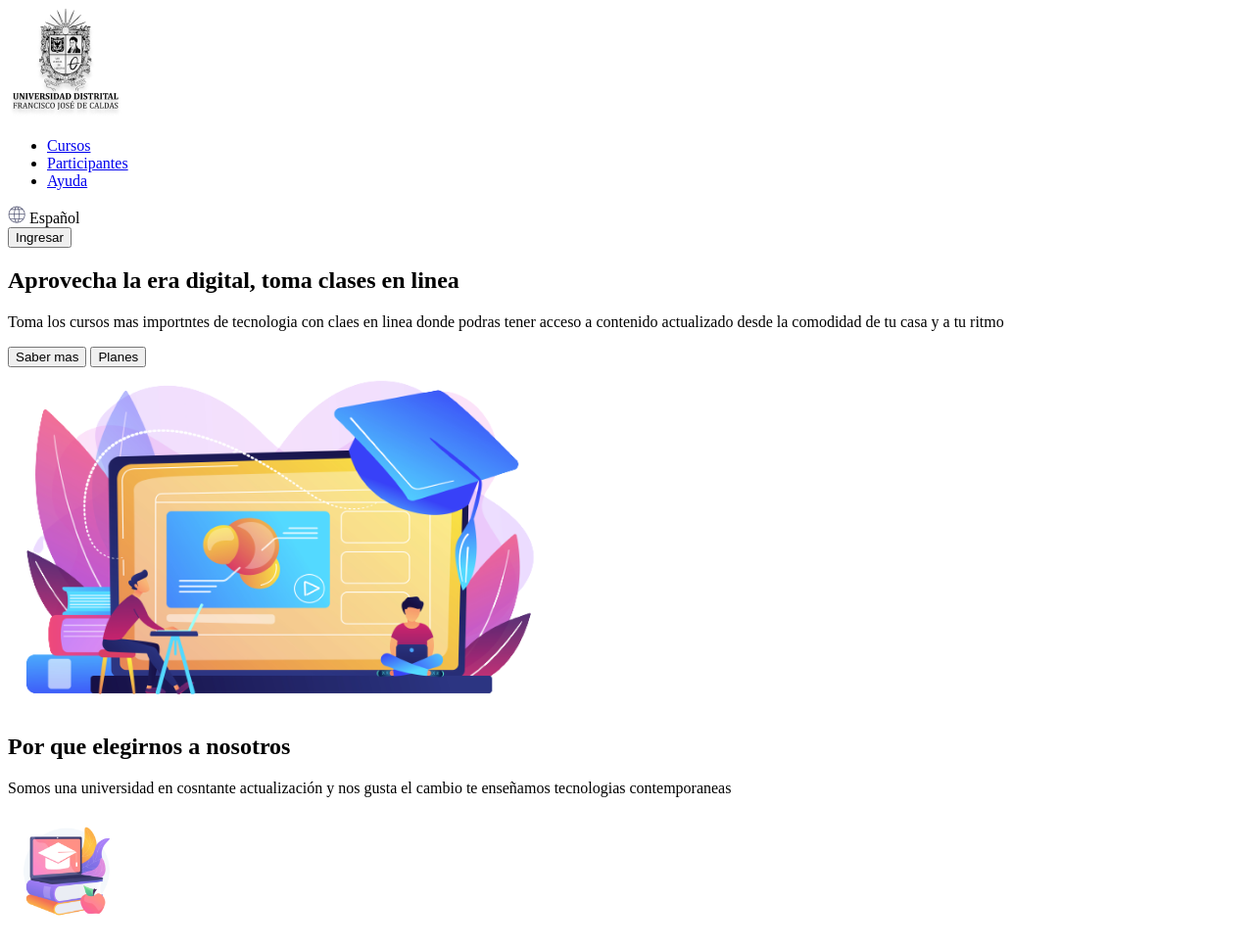
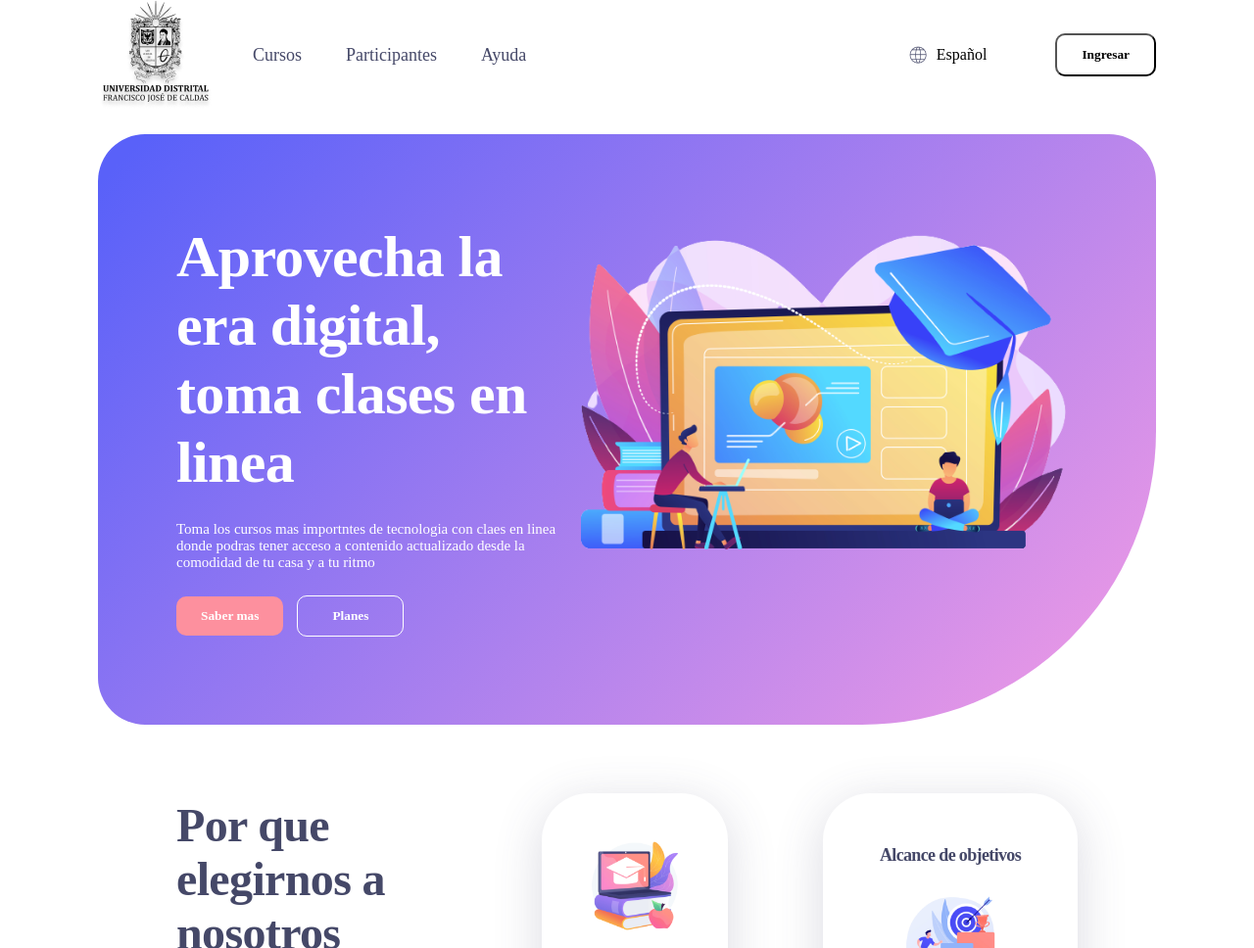
Before and after one commit to AndresNaranjo1/taller-9-full-stack, a plain HTML site: page punto-1-3/index.html in a window 1280 px wide. Shown: the top 968 px of the page at 98% size. Drawn offline with Linux system fonts and the light colour scheme; a web font is replaced by a local one.

Commit message:
Fin del proyecto

```diff
--- a/punto-1-3/styles/banner-styles.css
+++ b/punto-1-3/styles/banner-styles.css
@@ -0,0 +1,29 @@
+#banner{
+    display: flex;
+    margin: 25px 100px;
+    padding: 90px 80px;
+    background: linear-gradient(313.18deg, #EE9AE5 3.28% , #5961F9 97.04%);
+    border-radius: 48px 48px 300PX 48px;
+}
+h1{
+    margin: 0px;
+    color: #fff;
+    font-family: "jost";
+    font-size: 60px;
+    font-weight: 600;
+    line-height: 70px;
+    letter-spacing: -0.64px;
+}
+#banner p{
+    margin: 25px 0px;
+    color: #fff;
+
+}
+
+.button--white{
+    padding: 12px 35px;
+    background-color: transparent;
+    color: white;
+    border: 1px solid #fff;
+
+}
--- a/punto-1-3/styles/footer-styles.css
+++ b/punto-1-3/styles/footer-styles.css
@@ -0,0 +1,42 @@
+#footer{
+    display: flex;
+    justify-content: space-between;
+    align-items: center;
+    margin-top: 120px;
+    padding: 20px 100px;
+    background-color: #010851;
+    color: #fff;
+}
+.footer__info{
+    width: 30%;
+}
+
+input{
+    width: 220px;
+    padding: 12px 20px;
+    margin-right: -15px;
+    border: none;
+    border-radius: 10px;
+    background-color: #45486899;
+}
+.button--pink{
+    background-color: #ed80fd;
+    color: #fff;
+    border: none;
+}
+table{
+    font-family: "just";
+    text-align: left;
+}
+tr{
+    height: 40px;
+}
+th{
+    height: 80px;
+}
+td{
+    padding-right: 50px;
+}
+td a{
+    color:#fff;
+}
--- a/punto-1-3/styles/global-styles.css
+++ b/punto-1-3/styles/global-styles.css
@@ -0,0 +1,35 @@
+body{
+    margin: 0px;
+}
+
+a{
+    font-family: "jost";
+    font-size: 18px;
+}
+button{
+    padding: 12px 25px;
+    font-family: "jost";
+    font-weight: bold;
+    border-radius: 10px;
+    cursor: pointer;
+}
+.button--orange{
+    margin-right: 10px;
+    background-color: #fd909e;
+    color: #fff;
+    border: none;
+}
+p{
+    font-family: "jost";
+    font-size: 15px;
+    font-weight: 300;
+}
+h2{
+    margin: 5px 0px;
+    color: #454868;
+    font-family: "jost";
+    font-size: 48px;
+    line-height: 55px;
+    letter-spacing: -0.64px;
+
+}
--- a/punto-1-3/styles/header-styles.css
+++ b/punto-1-3/styles/header-styles.css
@@ -0,0 +1,37 @@
+header{
+    display: flex;
+    justify-content: space-between;
+    margin: 0px 100px;
+}
+.header__navigation{
+    display: flex;
+    align-items: center;
+}
+.header__navigation nav ul{
+    display: flex;
+    gap: 45px;
+    list-style: none;
+}
+.header__navigation nav ul li a{
+    text-decoration: none;
+    color: #454868;
+}
+.header__settings{
+    display: flex;
+    align-items: center;
+    gap: 70px;
+}
+.header__settings div{
+    display: flex;
+    align-items: center;
+    gap: 10px;
+    font-family: "jost";
+    font-size: 16px;
+    font-weight: 400;
+
+}
+.header__settings button{
+    background-color: transparent;
+    border-radius: 1px solid #45486854;
+
+}
--- a/punto-1-3/styles/section-1-styles.css
+++ b/punto-1-3/styles/section-1-styles.css
@@ -0,0 +1,35 @@
+#section-1{
+    display: flex;
+    justify-content: space-between;
+    margin: 50px 100px;
+    padding: 20px 80px;
+}
+.section-1__info{
+    width: 30%;
+}
+.section-1__info p{
+    color: #454868;
+    text-align: justify;
+}
+.section-1__card{
+
+    display: flex;
+    flex-direction: column;
+    align-items: center;
+    justify-content: space-between;
+    width: min-content;
+    height: 195px ;
+    padding: 35px;
+    border-radius: 48px;
+    box-shadow: 0px 10px 50px #45486833;
+
+}
+.section-1__card h3{
+    font-family: "jost";
+    font-size: 18px;
+    color: #454868;
+    line-height: 20px;
+    letter-spacing: -0.64px;
+    text-align: center;
+
+}
--- a/punto-1-3/styles/section-2-styles.css
+++ b/punto-1-3/styles/section-2-styles.css
@@ -0,0 +1,13 @@
+#section-2{
+    padding: 20px 180px;
+    background: #ed80fd26;
+}
+.section-2__info {
+    display: flex;
+    gap: 35px;
+    margin: 70px 0px;
+}
+
+.section-2__sub-pink{
+    color: #ed80fd;
+}
```
Also changed, not shown: punto-1-3/index.html (+2 -1 lines), 1 other file.
